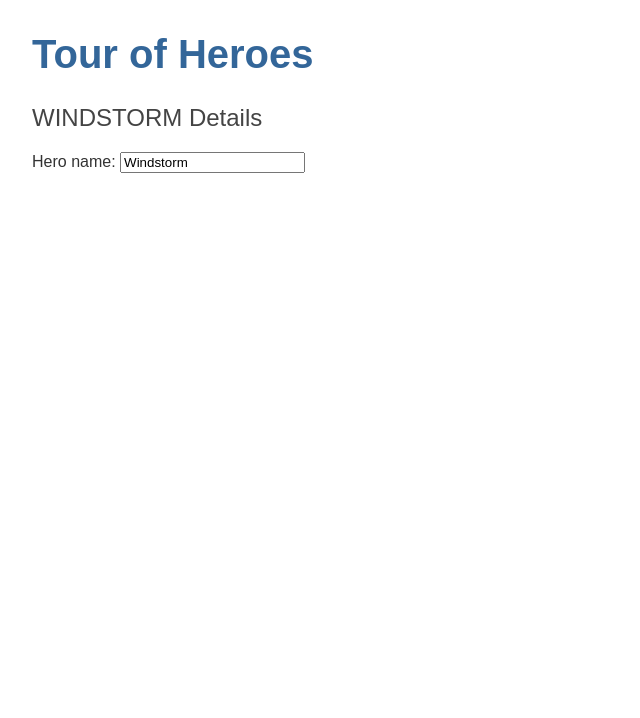
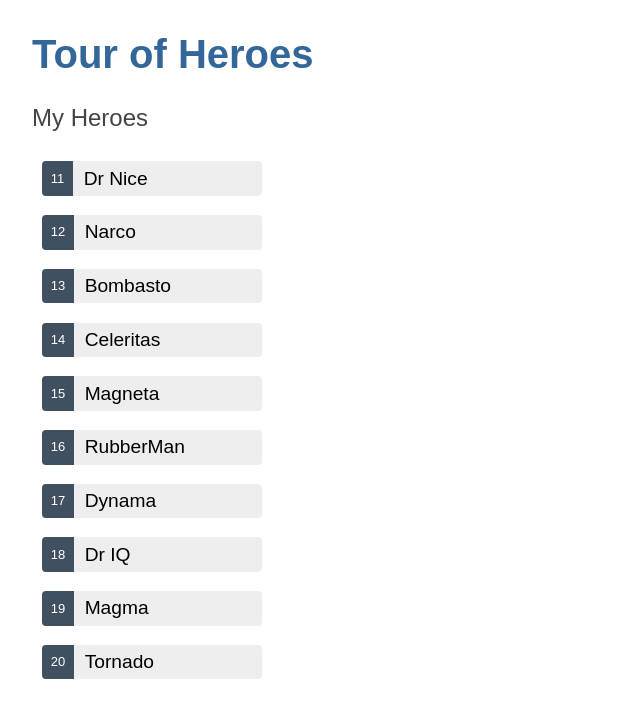
Before and after one commit to LaietiMcLean/Tour-of-Heroes-App, an Angular app in the folder angular-tour-of-heroes/: page / in a window 1280 px wide. Shown: the top 718 px of the page, without its empty margins (0-640 px from the left). Built offline with nearby package versions, Linux system fonts and the light colour scheme.

Commit message:
Display List of Heroes

```diff
--- a/angular-tour-of-heroes/src/app/app.module.ts
+++ b/angular-tour-of-heroes/src/app/app.module.ts
@@ -3,6 +3,7 @@
 import { FormsModule } from '@angular/forms';
 
 import { AppRoutingModule } from './app-routing.module';
+
 import { AppComponent } from './app.component';
 import { HeroesComponent } from './heroes/heroes.component';
 
--- a/angular-tour-of-heroes/src/app/heroes/heroes.component.css
+++ b/angular-tour-of-heroes/src/app/heroes/heroes.component.css
@@ -0,0 +1,66 @@
+/* HeroesComponent's private CSS styles */
+.heroes {
+  margin: 0 0 2em 0;
+  list-style-type: none;
+  padding: 0;
+  width: 15em;
+}
+
+.heroes li {
+  display: flex;
+}
+
+.heroes button {
+  flex: 1;
+  cursor: pointer;
+  position: relative;
+  left: 0;
+  background-color: #EEE;
+  margin: .5em;
+  padding: 0;
+  border-radius: 4px;
+  display: flex;
+  align-items: stretch;
+  height: 1.8em;
+}
+
+.heroes button:hover {
+  color: #2c3a41;
+  background-color: #e6e6e6;
+  left: .1em;
+}
+
+.heroes button:active {
+  background-color: #525252;
+  color: #fafafa;
+}
+
+.heroes button.selected {
+  background-color: black;
+  color: white;
+}
+
+.heroes button.selected:hover {
+  background-color: #505050;
+  color: white;
+}
+
+.heroes button.selected:active {
+  background-color: black;
+  color: white;
+}
+
+.heroes .badge {
+  display: inline-block;
+  font-size: small;
+  color: white;
+  padding: 0.8em 0.7em 0 0.7em;
+  background-color: #405061;
+  line-height: 1em;
+  margin-right: .8em;
+  border-radius: 4px 0 0 4px;
+}
+
+.heroes .name {
+  align-self: center;
+}
--- a/angular-tour-of-heroes/src/app/heroes/heroes.component.html
+++ b/angular-tour-of-heroes/src/app/heroes/heroes.component.html
@@ -1,5 +1,25 @@
-<h2>{{hero.name | uppercase}} Details</h2>
-<div>
-  <label for="name">Hero name: </label>
-  <input id="name" [(ngModel)]="hero.name" placeholder="name">
+<h2>My Heroes</h2>
+
+<ul class="heroes">
+  <li *ngFor="let hero of heroes">
+      <button
+        [class.selected]="hero === selectedHero"
+        type="button"
+        (click)="onSelect(hero)"
+        >
+        <span class="badge">{{hero.id}}</span>
+        <span class="name">{{hero.name}}</span>
+      </button>
+  </li>
+</ul>
+
+<div *ngIf="selectedHero">
+
+  <h2>{{selectedHero.name | uppercase}} Details</h2>
+    <div>id: {{selectedHero.id}}</div>
+      <div>
+        <label for="hero-name">Hero name: </label>
+        <input id="hero-name" [(ngModel)]="selectedHero.name" placeholder="name">
+      </div>
+
 </div>
--- a/angular-tour-of-heroes/src/app/heroes/heroes.component.ts
+++ b/angular-tour-of-heroes/src/app/heroes/heroes.component.ts
@@ -1,7 +1,7 @@
 import { Component, OnInit } from '@angular/core';
-import { FormsModule } from '@angular/forms';
 
 import { Hero } from './../hero';
+import { HEROES } from '../mock-heroes';
 
 @Component({
   selector: 'app-heroes',
@@ -11,12 +11,13 @@
 
 export class HeroesComponent implements OnInit {
 
-  hero: Hero = {
-    id: 1,
-    name: "Windstorm"
-  };
+heroes = HEROES;
+selectedHero?: Hero;
+onSelect(hero: Hero): void {
+  this.selectedHero = hero;
+}
 
-  constructor() { }
+ constructor() { }
 
   ngOnInit(): void {
   }
--- /dev/null
+++ b/angular-tour-of-heroes/src/app/mock-heroes.ts
@@ -0,0 +1,14 @@
+import { Hero } from './hero';
+
+export const HEROES: Hero[] = [
+  { id: 11, name: 'Dr Nice' },
+  { id: 12, name: 'Narco' },
+  { id: 13, name: 'Bombasto' },
+  { id: 14, name: 'Celeritas' },
+  { id: 15, name: 'Magneta' },
+  { id: 16, name: 'RubberMan' },
+  { id: 17, name: 'Dynama' },
+  { id: 18, name: 'Dr IQ' },
+  { id: 19, name: 'Magma' },
+  { id: 20, name: 'Tornado' }
+];
```
